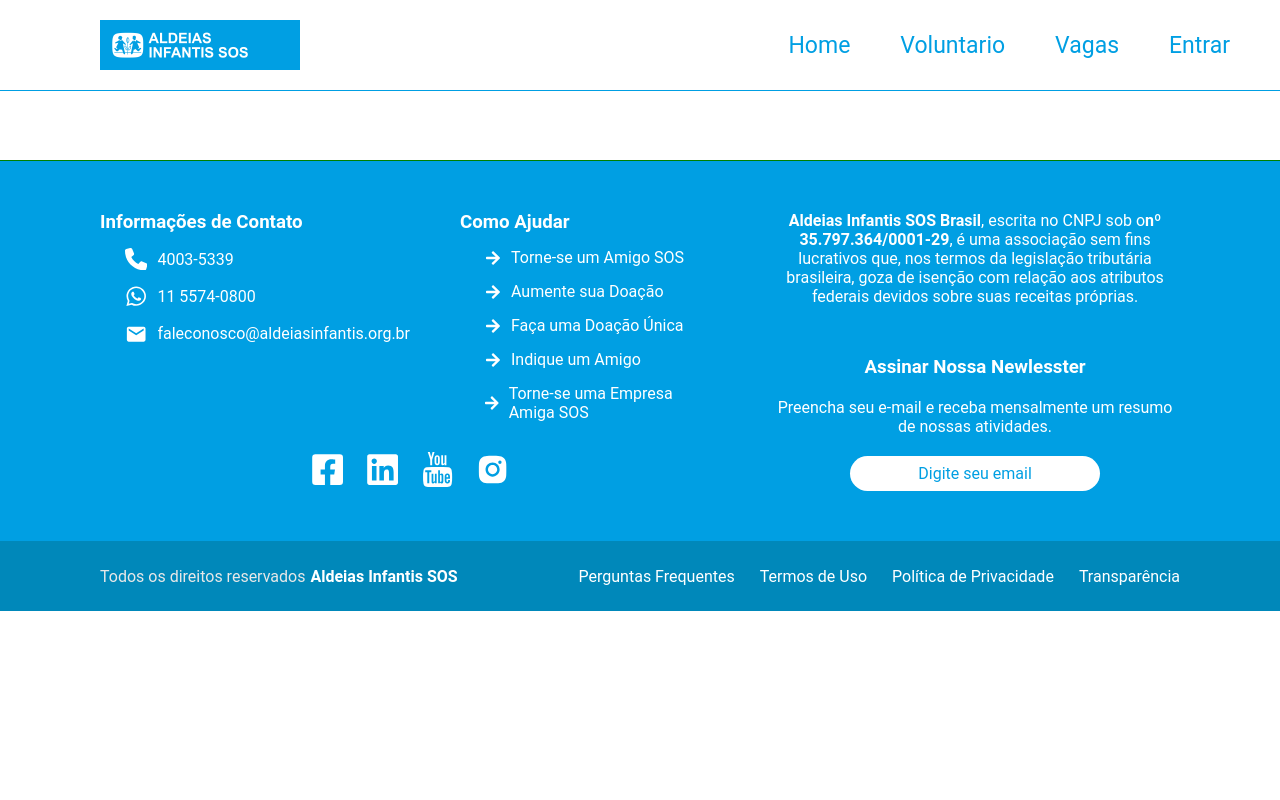
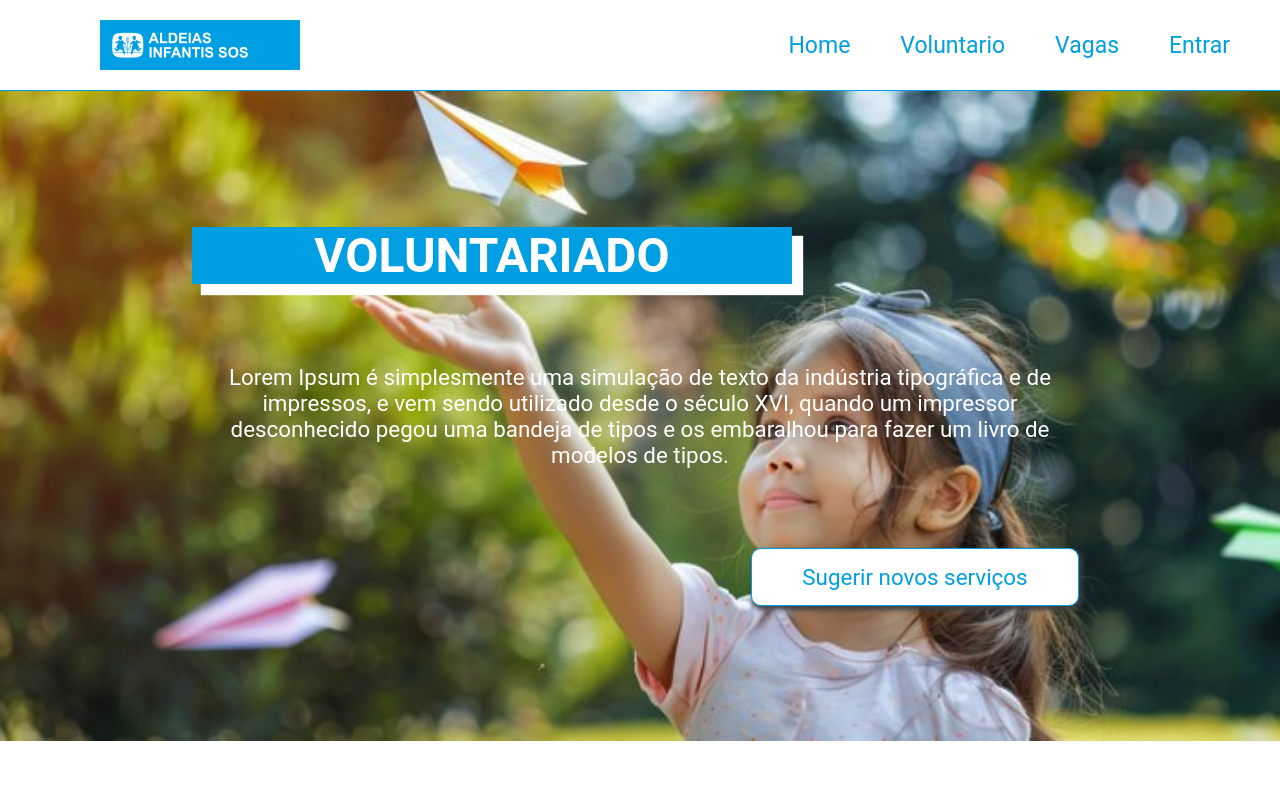
Before and after one commit to daniel-crs/Aldeias-Infantis-SOS, a React (Create React App) app: page /Voluntarios in a window 1280 px wide. Shown: the top 800 px of the page. Built offline with nearby package versions, Linux system fonts and the light colour scheme.

Commit message:
Desenvolvendo a imagen de entrada da pagina de voluntairos.

```diff
--- /dev/null
+++ b/src/components/VoluntaryImg/VoluntaryImg.module.css
@@ -0,0 +1,59 @@
+.container {
+    display: flex;
+    align-items: center;
+    justify-content: center;
+
+    height: 650px;
+}
+
+.container img{
+    background: black;
+    display: block;
+    width: 100%;
+    height: 100%;
+    object-fit: cover;
+    z-index: 1;
+}
+
+.imageOverlay {
+    position: absolute;
+    width: 70%;
+    text-align: center;
+    z-index: 2;
+}
+
+.containerTitle {
+    width: 600px;
+    background: var(--blue);
+    box-shadow: 10px 10px 1px 1px rgb(255, 255, 255);
+}
+
+.title {
+    color: white;
+    font-size: 3rem;
+    font-weight: bold;
+    margin-bottom: 20px;
+}
+
+.text {
+    color: white;
+    font-size: 1.4rem;
+    margin-top: 80px;
+    margin-bottom: 80px;
+}
+
+.button {
+    margin-left: 550px;
+    background-color: white;
+    color: var(--blue);
+    font-size: 1.4rem;
+    padding: 15px 50px;
+    border: 1px solid var(--blue);
+    border-radius: 10px;
+    box-shadow: 2px 3px 5px 1px rgb(65, 65, 65);
+    cursor: pointer;
+}
+
+.button:hover {
+    background-color: var(--darkblue);
+}
--- /dev/null
+++ b/src/components/VoluntaryImg/index.jsx
@@ -0,0 +1,22 @@
+import styles from "./VoluntaryImg.module.css"
+
+import backgroundImage from "../../assets/bg_2.png";
+
+export function VoluntaryImg() {
+    return (
+        <div className={styles.container} >
+            <img src={backgroundImage} alt="" />
+            <div className={styles.imageOverlay}>
+                <div className={styles.containerTitle}>
+                    <h1 className={styles.title}>VOLUNTARIADO</h1>
+                </div>
+                <p className={styles.text}>
+                    Lorem Ipsum é simplesmente uma simulação de texto da indústria tipográfica e de impressos, e vem sendo
+                    utilizado desde o século XVI, quando um impressor desconhecido pegou uma bandeja de tipos e os embaralhou
+                    para fazer um livro de modelos de tipos.
+                </p>
+                <button className={styles.button}>Sugerir novos serviços</button>
+            </div>
+        </div>
+    )
+}
--- a/src/screens/Volunteering/index.jsx
+++ b/src/screens/Volunteering/index.jsx
@@ -1,4 +1,5 @@
 import { Navbar } from "../../components/Navbar"
+import { VoluntaryImg } from "../../components/VoluntaryImg"
 import { Footer } from "../../components/Footer"
 
 export function Volunteering() {
@@ -7,7 +8,7 @@
             <Navbar />
 
             <body>
-
+                <VoluntaryImg />
             </body>
 
             <Footer />
```
Also changed, not shown: src/assets/bg_2.png (added).
